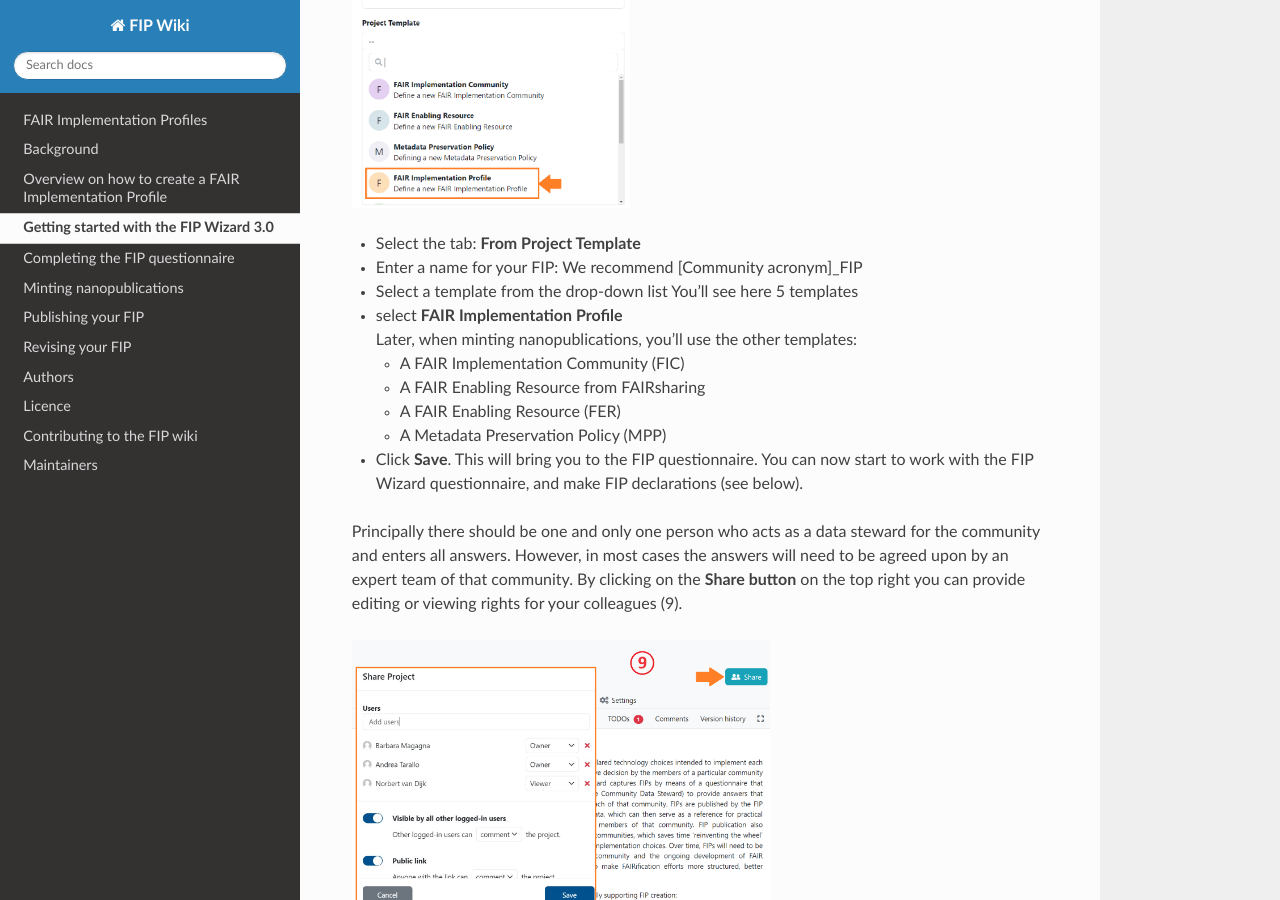
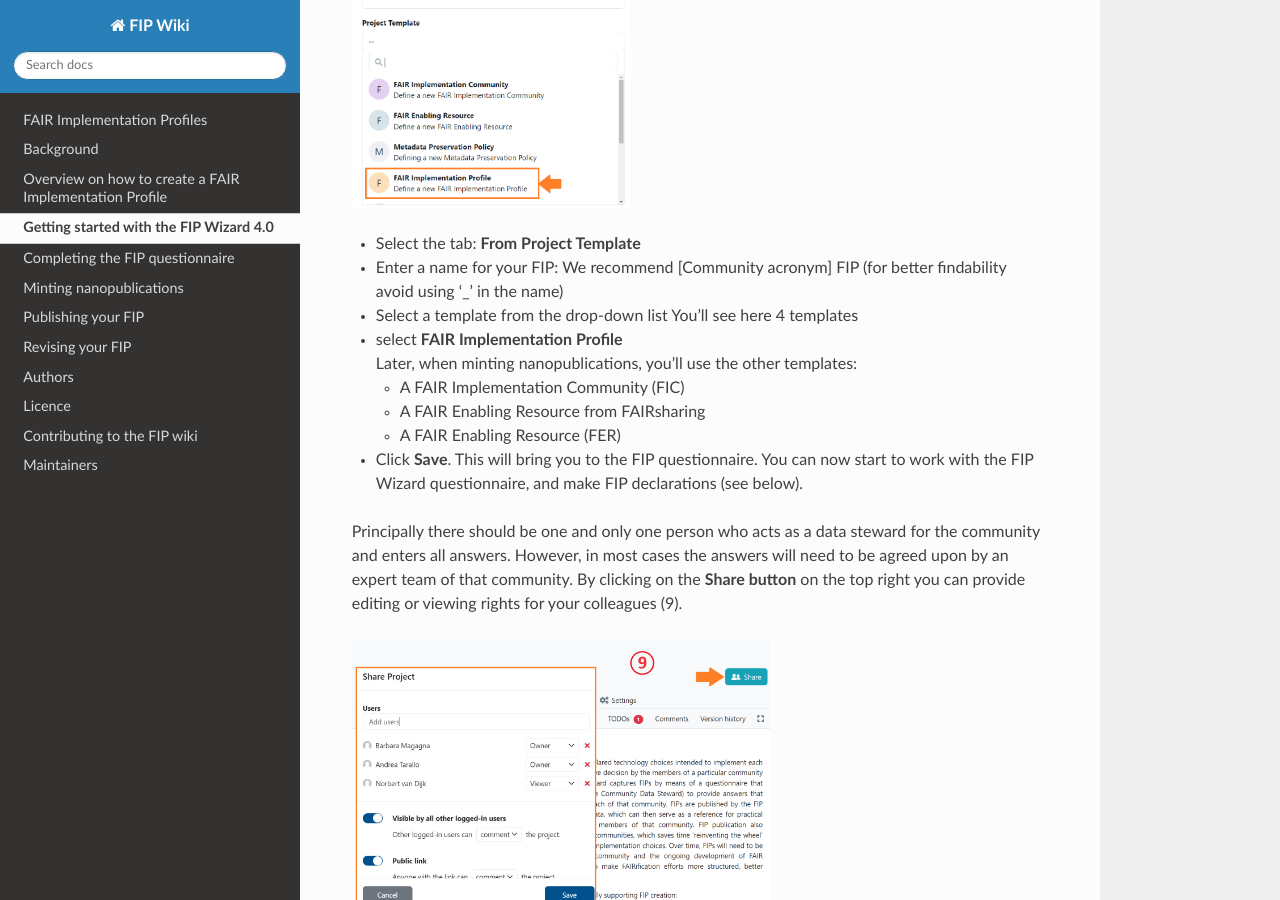
Before and after one commit to gofair-foundation/fip, a Sphinx documentation site: the page built from docs/GettingStarted.md, in a window 1280 px wide and 900 px high, scrolled down 2468 px. Built offline with Sphinx 7.4.7 and the Read the Docs theme 2.0.0, drawn with Linux system fonts in a browser that asks for light colours; some of the changed text lies outside the part shown.

Commit message:
Update GettingStarted.md
Changed to FIP Wizard 4

```diff
--- a/docs/GettingStarted.md
+++ b/docs/GettingStarted.md
@@ -1,4 +1,4 @@
-# Getting started with the FIP Wizard 3.0
+# Getting started with the FIP Wizard 4.0
 
 - Go to https://fip-wizard.ds-wizard.org: log in or sign up.
 - Click Projects (a folder icon in the menu bar on the left) (1).
@@ -43,17 +43,16 @@
 
 - Select the tab: **From Project Template**
 
-- Enter a name for your FIP: We recommend [Community acronym]_FIP
+- Enter a name for your FIP: We recommend [Community acronym] FIP (for better findability avoid using '_' in the name)
 
 - Select a template from the drop-down list
-You’ll see here 5 templates
+You’ll see here 4 templates
 
 - select **FAIR Implementation Profile**
 Later, when minting nanopublications, you’ll use the other templates:
    - A FAIR Implementation Community (FIC)
    - A FAIR Enabling Resource from FAIRsharing
    - A FAIR Enabling Resource (FER)
-   - A Metadata Preservation Policy (MPP)
 
 - Click **Save**. This will bring you to the FIP questionnaire. You can now start to work with the FIP Wizard questionnaire, and make FIP declarations (see below).
 
```
